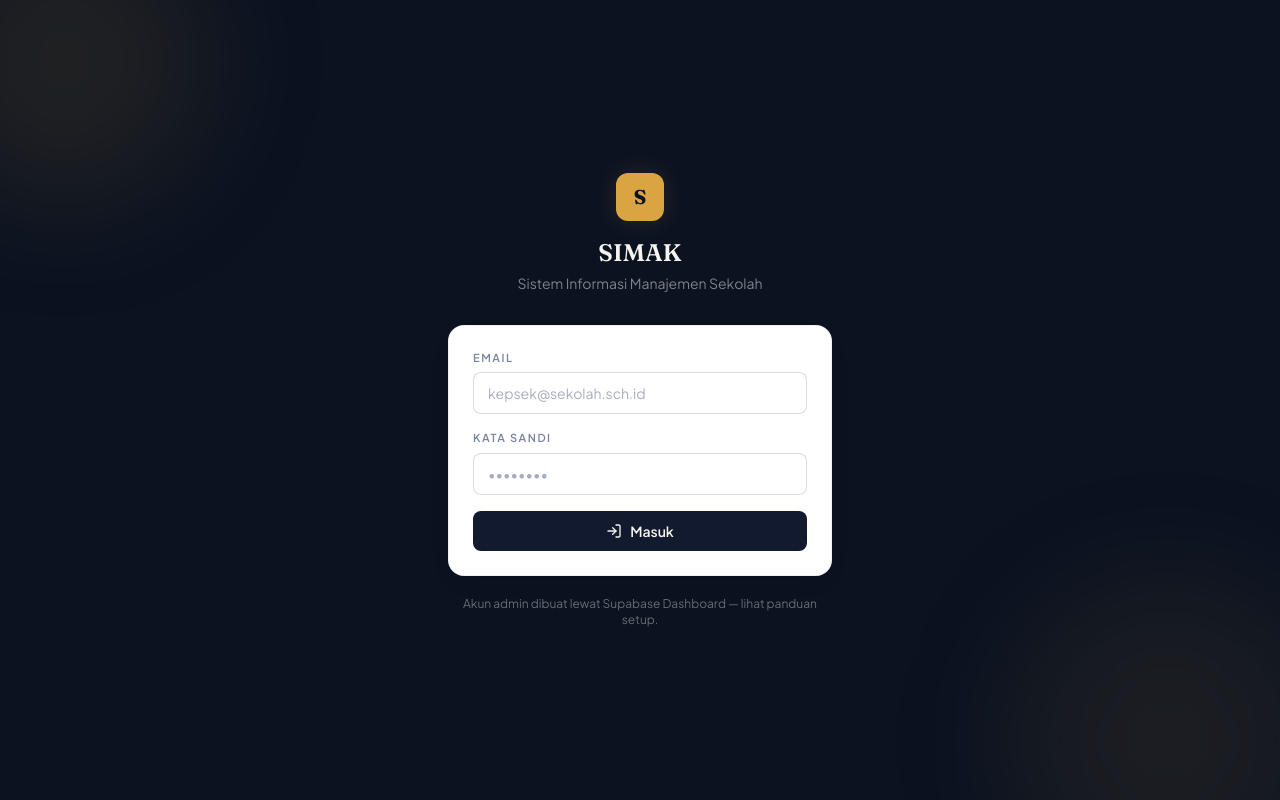
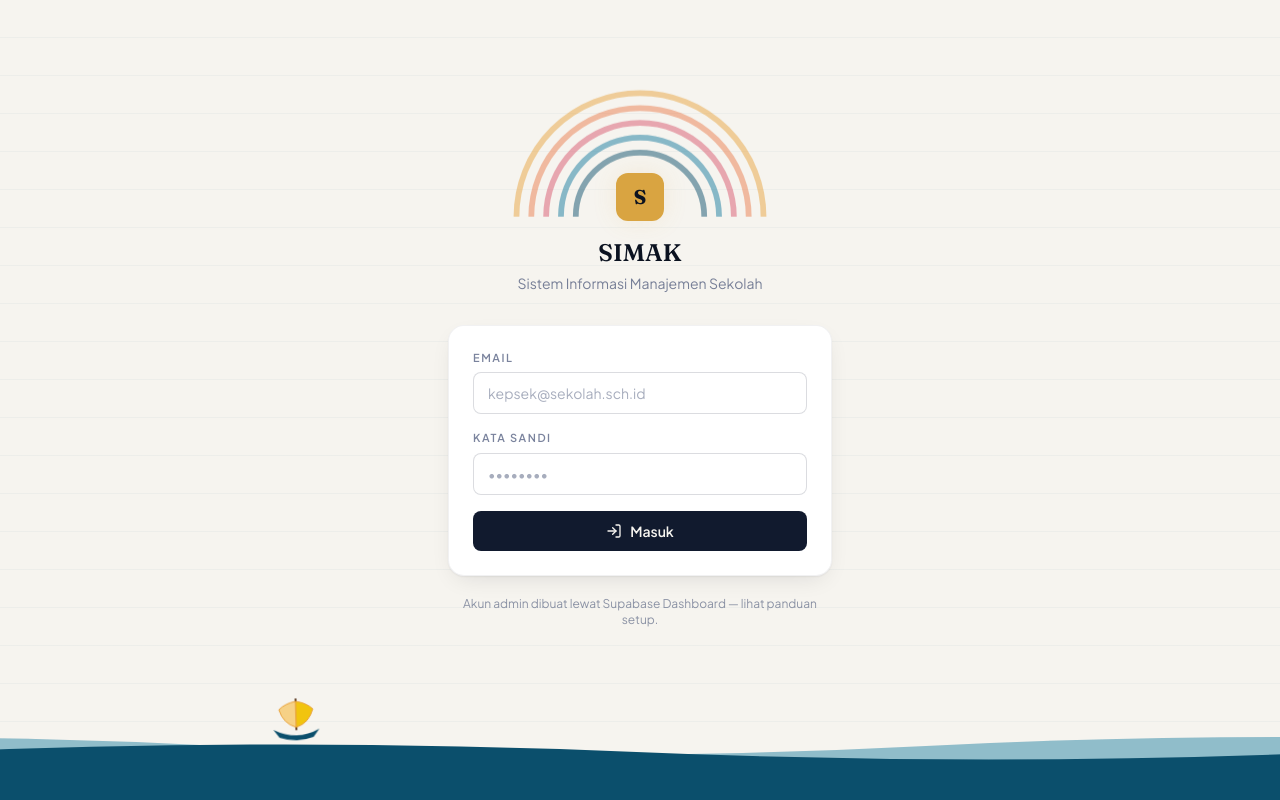
Before and after one commit to edethalfonsina22-collab/simak-app, a React (Vite) app: page /login in a window 1280 px wide. Built offline with nearby package versions, Linux system fonts and the light colour scheme; no server answers.

Commit message:
Update Login.jsx

```diff
--- a/src/pages/Login.jsx
+++ b/src/pages/Login.jsx
@@ -33,18 +33,21 @@ export default function Login() {
   }
 
   return (
-    <div className="min-h-screen flex items-center justify-center bg-ink-950 px-4 relative overflow-hidden">
-      {/* Ambient background — dua cahaya lembut yang melayang pelan, tidak mengganggu */}
-      <div
-        aria-hidden
-        className="pointer-events-none absolute -top-24 -left-24 w-72 h-72 rounded-full bg-brass-400/10 blur-3xl animate-[float-a_9s_ease-in-out_infinite]"
-      />
-      <div
-        aria-hidden
-        className="pointer-events-none absolute -bottom-28 -right-16 w-80 h-80 rounded-full bg-brass-400/[0.08] blur-3xl animate-[float-b_11s_ease-in-out_infinite]"
-      />
+    <div className="min-h-screen flex items-center justify-center bg-paper px-4 relative overflow-hidden login-ledger">
+      <div className="w-full max-w-sm relative">
+        {/* Pelangi tipis melayang di atas logo */}
+        <svg
+          aria-hidden
+          viewBox="0 0 340 170"
+          className="pointer-events-none absolute left-1/2 -top-24 w-[280px] -translate-x-1/2 animate-[rainbow-breathe_5s_ease-in-out_infinite]"
+        >
+          <path d="M20 170 A150 150 0 0 1 320 170" stroke="#E8A33D" strokeWidth="7" strokeLinecap="round" opacity="0.85" fill="none" />
+          <path d="M38 170 A132 132 0 0 1 302 170" stroke="#EA7C4C" strokeWidth="7" strokeLinecap="round" opacity="0.85" fill="none" />
+          <path d="M56 170 A114 114 0 0 1 284 170" stroke="#D9556B" strokeWidth="7" strokeLinecap="round" opacity="0.85" fill="none" />
+          <path d="M74 170 A96 96 0 0 1 266 170" stroke="#157A9E" strokeWidth="7" strokeLinecap="round" opacity="0.85" fill="none" />
+          <path d="M92 170 A78 78 0 0 1 248 170" stroke="#0B4F6C" strokeWidth="7" strokeLinecap="round" opacity="0.85" fill="none" />
+        </svg>
 
-      <div className="w-full max-w-sm relative">
         <div
           className={`text-center mb-8 transition-all duration-700 ease-out ${
             mounted ? 'opacity-100 translate-y-0' : 'opacity-0 translate-y-3'
@@ -57,8 +60,8 @@ export default function Login() {
               S
             </div>
           </div>
-          <h1 className="font-display text-2xl font-semibold text-paper">SIMAK</h1>
-          <p className="text-sm text-paper/50 mt-1">Sistem Informasi Manajemen Sekolah</p>
+          <h1 className="font-display text-2xl font-semibold text-ink-950">SIMAK</h1>
+          <p className="text-sm text-ink-700/60 mt-1">Sistem Informasi Manajemen Sekolah</p>
         </div>
 
         <form
@@ -118,7 +121,7 @@ export default function Login() {
         </form>
 
         <p
-          className={`text-center text-xs text-paper/40 mt-5 transition-all duration-700 ease-out delay-500 ${
+          className={`text-center text-xs text-ink-700/50 mt-5 transition-all duration-700 ease-out delay-500 ${
             mounted ? 'opacity-100' : 'opacity-0'
           }`}
         >
@@ -126,15 +129,41 @@ export default function Login() {
         </p>
       </div>
 
+      {/* Ombak tenang di dasar layar, dengan perahu berlayar pelan */}
+      <div aria-hidden className="pointer-events-none fixed bottom-0 left-0 w-full h-[120px] overflow-hidden z-0">
+        <div className="absolute bottom-[52px] w-[70px] h-[64px] animate-[sail_22s_linear_infinite,bob_2.6s_ease-in-out_infinite]">
+          <svg viewBox="0 0 70 64" className="w-full h-full overflow-visible">
+            <path d="M12 46 Q35 58 58 46 L52 54 Q35 60 18 54 Z" fill="#0B4F6C" />
+            <line x1="35" y1="46" x2="35" y2="16" stroke="#5C3A21" strokeWidth="2" strokeLinecap="round" />
+            <path d="M35 18 L35 44 Q22 40 18 26 Q24 20 35 18 Z" fill="#F6D186" stroke="#E8A33D" strokeWidth="1" />
+            <path d="M35 18 L35 44 Q48 40 52 26 Q46 20 35 18 Z" fill="#F1C40F" stroke="#E8A33D" strokeWidth="1" />
+          </svg>
+        </div>
+        <div className="absolute bottom-0 left-0 w-[220%] h-full opacity-45 animate-[wave-scroll_16s_linear_infinite]">
+          <svg viewBox="0 0 1200 200" preserveAspectRatio="none" className="w-full h-full block">
+            <path d="M0 110 Q150 80 300 110 T600 110 T900 110 T1200 110 T1500 110 T1800 110 V200 H0 Z" fill="#157A9E" />
+          </svg>
+        </div>
+        <div className="absolute bottom-0 left-0 w-[220%] h-full animate-[wave-scroll_10s_linear_infinite]">
+          <svg viewBox="0 0 1200 200" preserveAspectRatio="none" className="w-full h-full block">
+            <path d="M0 120 Q150 145 300 120 T600 120 T900 120 T1200 120 T1500 120 T1800 120 V200 H0 Z" fill="#0B4F6C" />
+          </svg>
+        </div>
+      </div>
+
       {/* Keyframes animasi kustom — tidak memerlukan perubahan tailwind.config */}
       <style>{`
-        @keyframes float-a {
-          0%, 100% { transform: translate(0, 0); }
-          50% { transform: translate(18px, 14px); }
+        .login-ledger {
+          background-image: repeating-linear-gradient(
+            to bottom,
+            transparent,
+            transparent 37px,
+            rgba(11,79,108,0.08) 38px
+          );
         }
-        @keyframes float-b {
-          0%, 100% { transform: translate(0, 0); }
-          50% { transform: translate(-16px, -12px); }
+        @keyframes rainbow-breathe {
+          0%, 100% { opacity: 0.55; transform: translateX(-50%) translateY(0); }
+          50% { opacity: 0.9; transform: translateX(-50%) translateY(-4px); }
         }
         @keyframes glow-pulse {
           0%, 100% { opacity: 0.35; }
@@ -147,6 +176,18 @@ export default function Login() {
           60% { transform: translateX(-3px); }
           80% { transform: translateX(3px); }
         }
+        @keyframes sail {
+          0% { left: -8%; }
+          100% { left: 106%; }
+        }
+        @keyframes bob {
+          0%, 100% { transform: translateY(0) rotate(-2deg); }
+          50% { transform: translateY(-7px) rotate(2deg); }
+        }
+        @keyframes wave-scroll {
+          from { transform: translateX(0); }
+          to { transform: translateX(-50%); }
+        }
         @media (prefers-reduced-motion: reduce) {
           * { animation-duration: 0.01ms !important; animation-iteration-count: 1 !important; transition-duration: 0.01ms !important; }
         }
```
